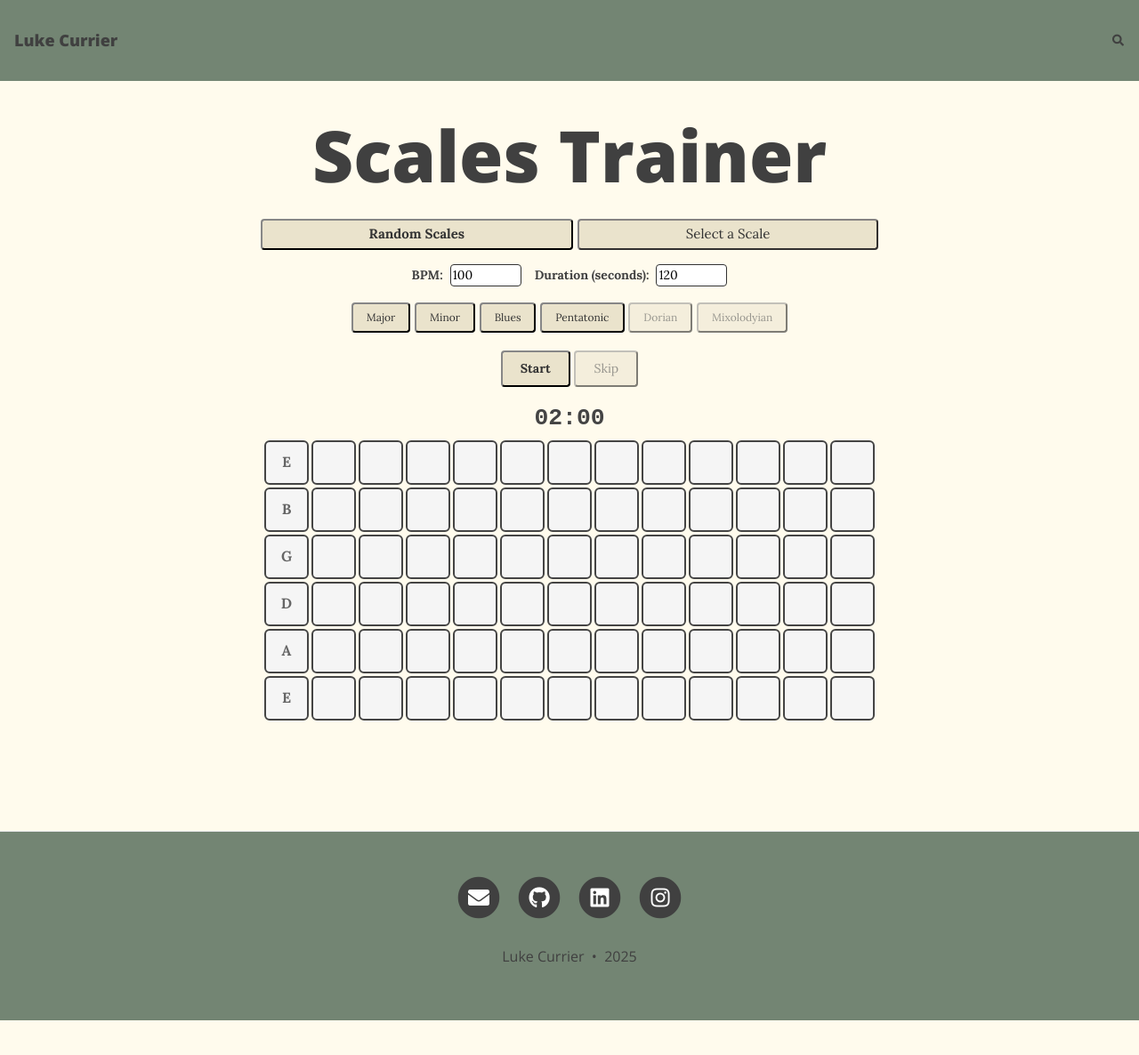
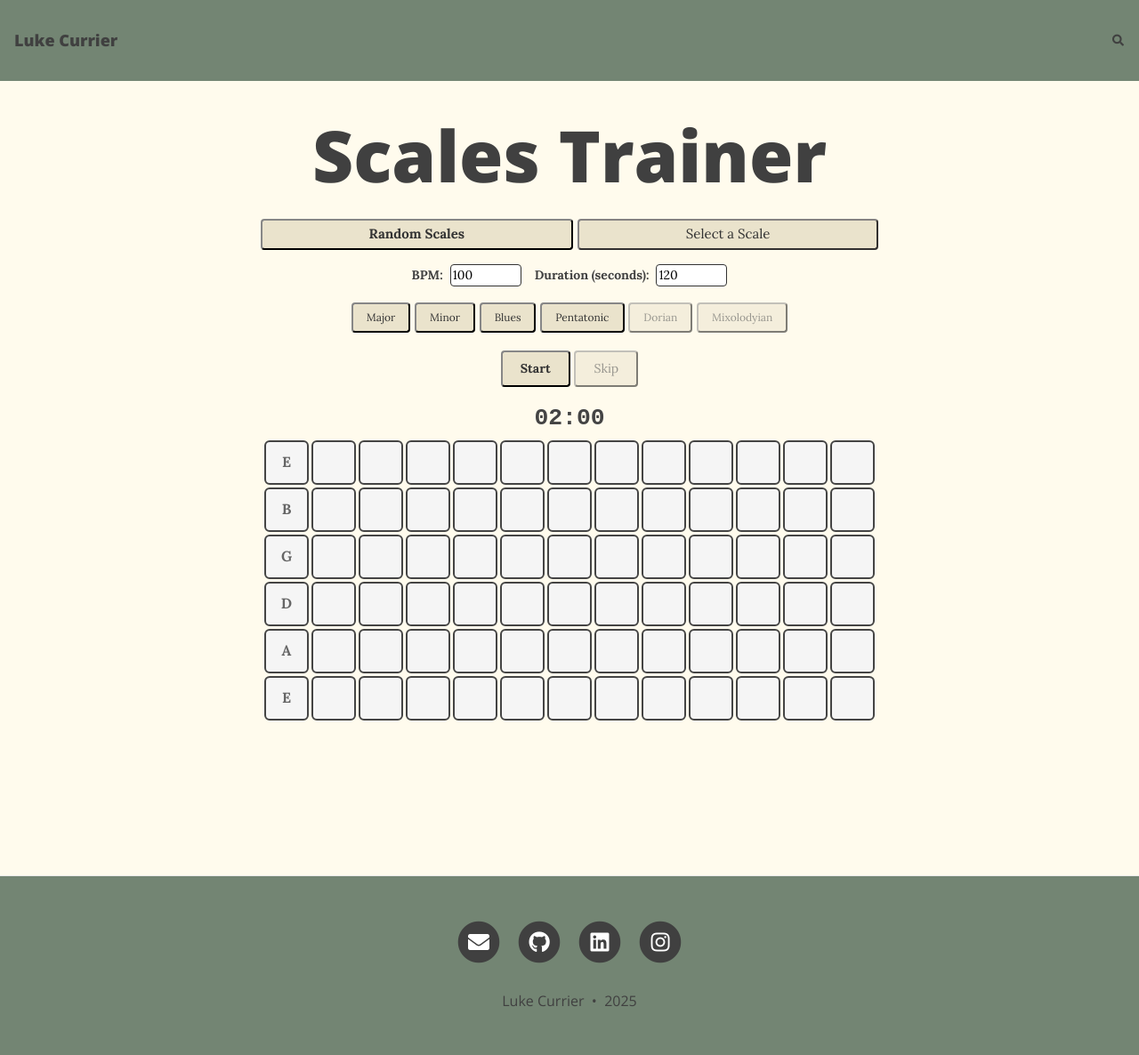
Before and after one commit to lukecurrier/lukecurrier.github.io, a Jekyll site: the page built from scales.md, in a window 1280 px wide and 1197 px high. Shown: the top 1186 px of the window at 89% size. Built offline with Jekyll 4.4.1, drawn with Linux system fonts in a browser that asks for light colours; nearby versions of some CDN libraries; comment, search, counter and statistics services are not loaded.

Commit message:
small changes

```diff
--- a/assets/css/scales.css
+++ b/assets/css/scales.css
@@ -157,7 +157,7 @@
   font-weight: bold;
   color: #333;
   min-height: 1.2em;
-  margin-bottom: 30px;
+  margin-bottom: 100px;
 }
 
 #scale-display p {
```
